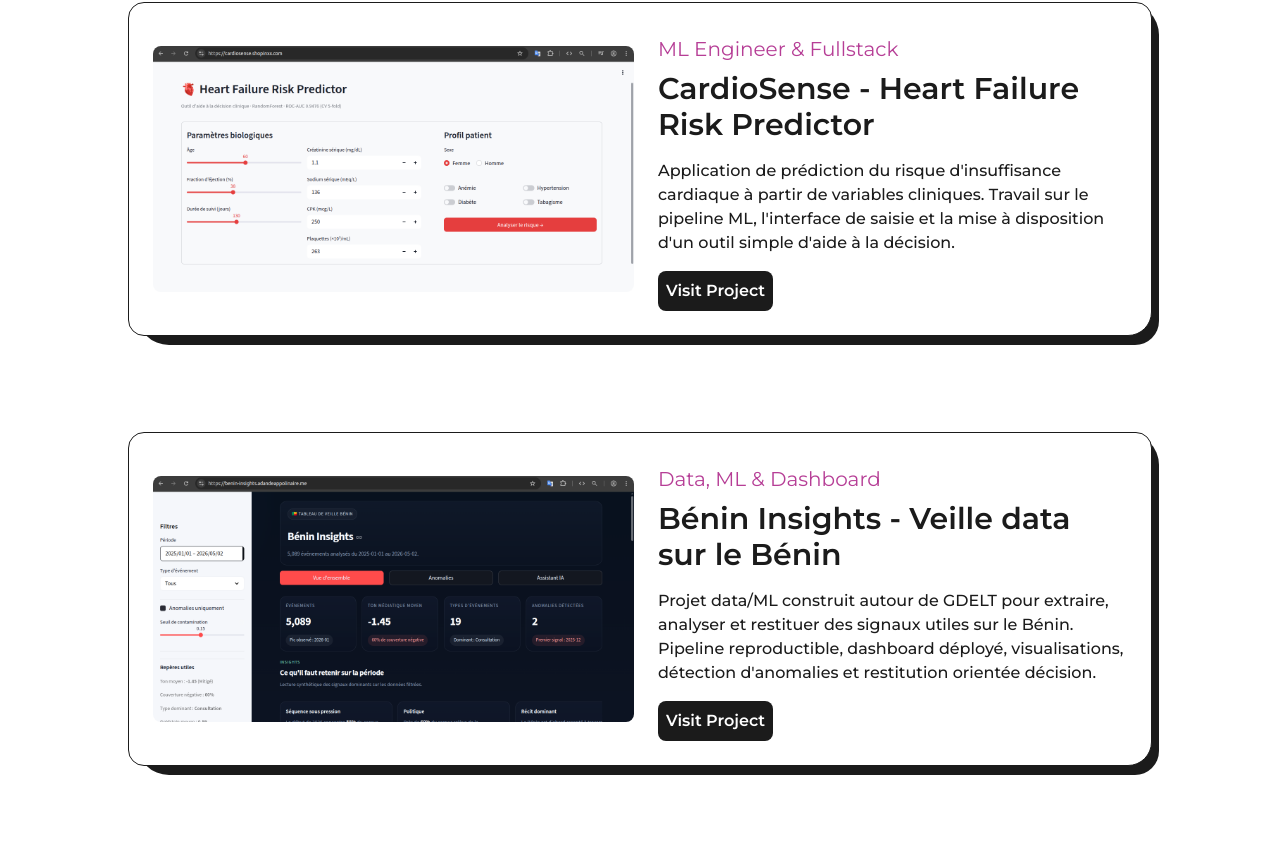
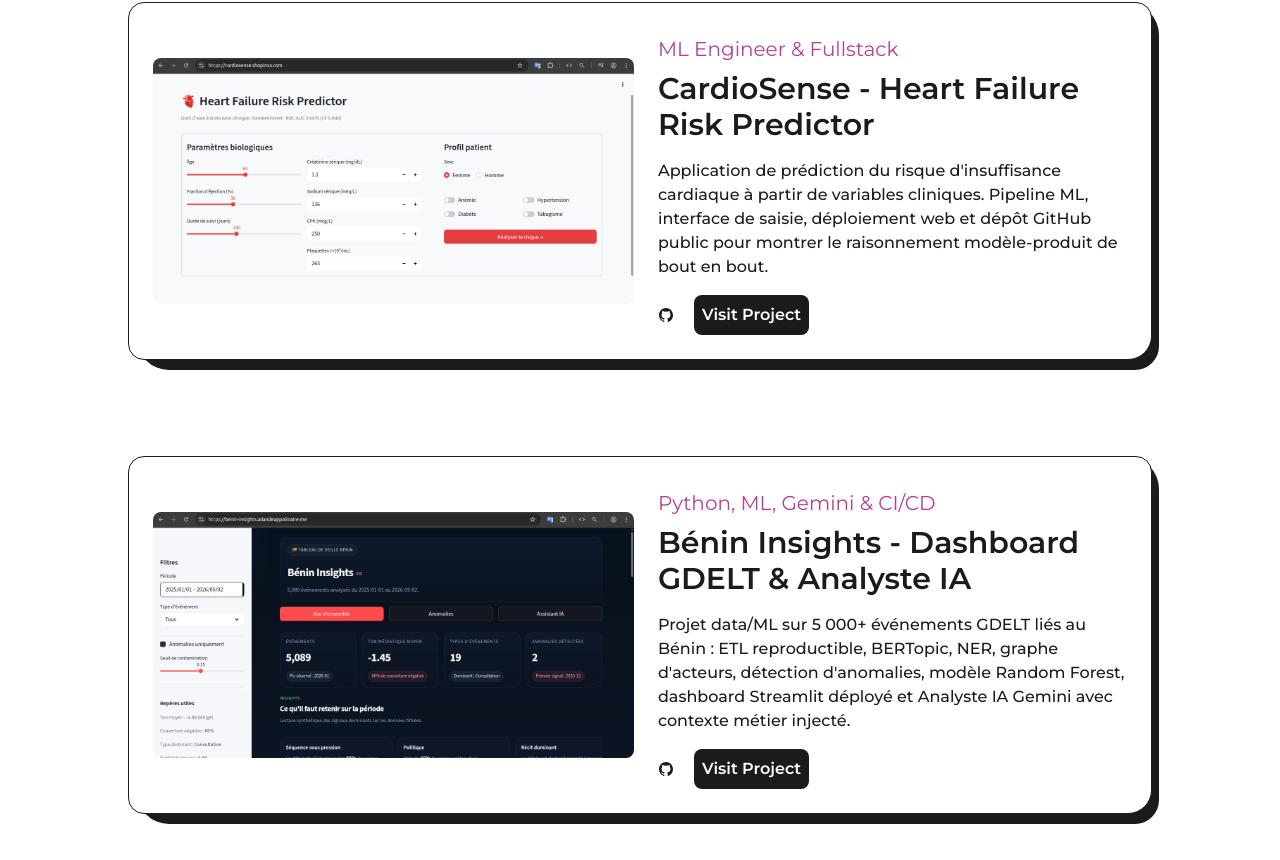
Before and after one commit to Appolinairee/portefolio, a Next.js app: page / in a window 1280 px wide. Shown: the part 3718-4578 px from the top of the page. Built offline with nearby package versions, Linux system fonts and the light colour scheme.

Commit message:
feat: update project summaries and add GitHub links for CardioSense and Bénin Insights

```diff
--- a/components/projects/Projects.tsx
+++ b/components/projects/Projects.tsx
@@ -128,20 +128,20 @@
             <FeaturedProject
               type="ML Engineer & Fullstack"
               title="CardioSense - Heart Failure Risk Predictor"
-              summary="Application de prédiction du risque d'insuffisance cardiaque à partir de variables cliniques. Travail sur le pipeline ML, l'interface de saisie et la mise à disposition d'un outil simple d'aide à la décision."
+              summary="Application de prédiction du risque d'insuffisance cardiaque à partir de variables cliniques. Pipeline ML, interface de saisie, déploiement web et dépôt GitHub public pour montrer le raisonnement modèle-produit de bout en bout."
               img="/assets/projects/cardioai.png"
-              github=""
+              github="https://github.com/Appolinairee/heart-failure-predictor"
               link="https://cardiosense.shopinxx.com/"
             />
           </div>
 
           <div className="col-span-12">
             <FeaturedProject
-              type="Data, ML & Dashboard"
-              title="Bénin Insights - Veille data sur le Bénin"
-              summary="Projet data/ML construit autour de GDELT pour extraire, analyser et restituer des signaux utiles sur le Bénin. Pipeline reproductible, dashboard déployé, visualisations, détection d'anomalies et restitution orientée décision."
+              type="Python, ML, Gemini & CI/CD"
+              title="Bénin Insights - Dashboard GDELT & Analyste IA"
+              summary="Projet data/ML sur 5 000+ événements GDELT liés au Bénin : ETL reproductible, BERTopic, NER, graphe d'acteurs, détection d'anomalies, modèle Random Forest, dashboard Streamlit déployé et Analyste IA Gemini avec contexte métier injecté."
               img="/assets/projects/benin-insights.png"
-              github=""
+              github="https://github.com/Maurigeek/benin-insights-challenge-team2"
               link="https://benin-insights.adandeappolinaire.me/"
             />
           </div>
```
